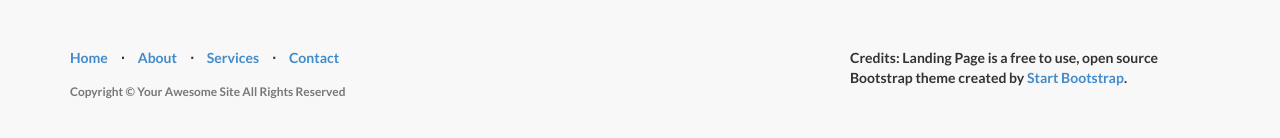
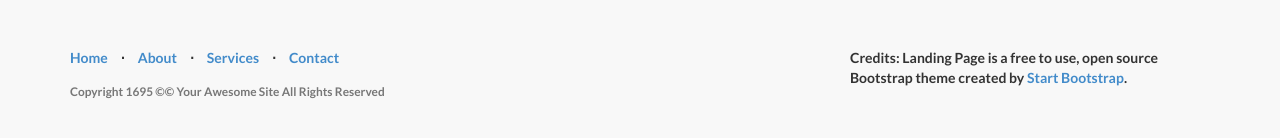
Before and after one commit to Sunny545/Julie-Learning-Github, a Jekyll site: the page built from index.html, in a window 1280 px wide and 900 px high, scrolled down 1619 px. Shown: the part 750-888 px from the top of the window. Built offline with Jekyll 4.4.1, drawn with Linux system fonts in a browser that asks for light colours.

Commit message:
Update footer.html

```diff
--- a/_includes/footer.html
+++ b/_includes/footer.html
@@ -20,7 +20,7 @@
                         <a href="#contact">Contact</a>
                     </li>
                 </ul>
-                <p class="copyright text-muted small">Copyright &copy; {{ site.title }} All Rights Reserved</p>
+                <p class="copyright text-muted small">Copyright 1695 ©&copy; {{ site.title }} All Rights Reserved</p>
             </div>
             <div class="col-md-4">
                 Credits: Landing Page is a free to use, open source Bootstrap theme created by <a href="http://startbootstrap.com/">Start Bootstrap</a>.
```
